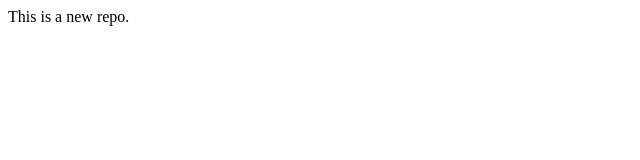
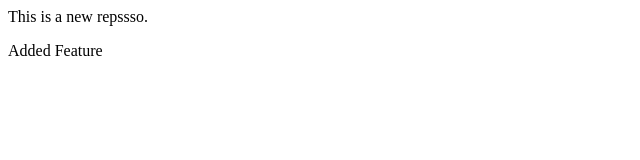
Before and after one commit to Yash12-dev/LocalRepo, a plain HTML site: page index.html in a window 1280 px wide. Shown: the whole page, without its empty margins (0-640 px from the left). Drawn offline with Linux system fonts and the light colour scheme.

Commit message:
add new feature

```diff
--- a/index.html
+++ b/index.html
@@ -1 +1,2 @@
-<p> This is a new repo.</p>
+<p> This is a new repssso.</p>
+<p>Added Feature</p>
```
